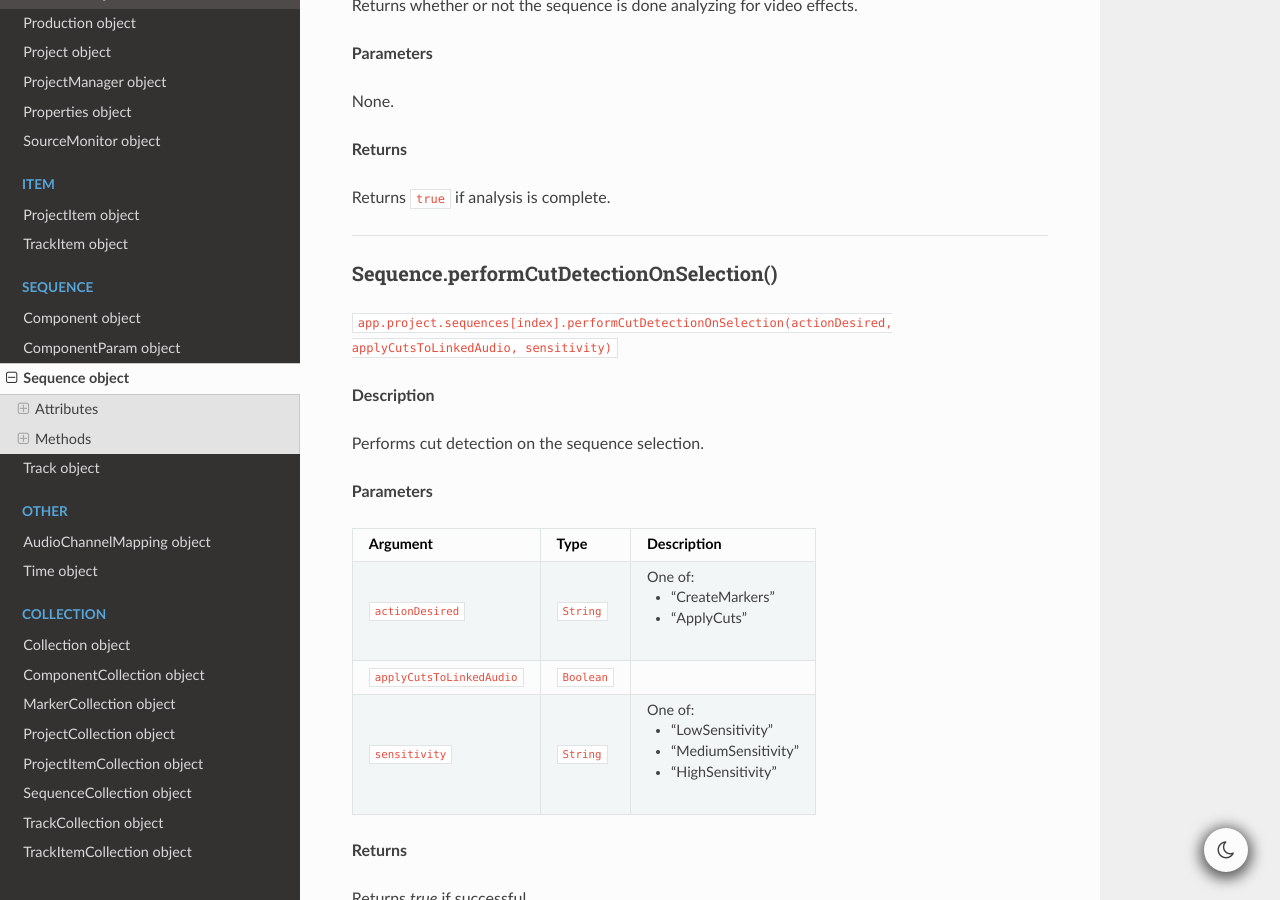
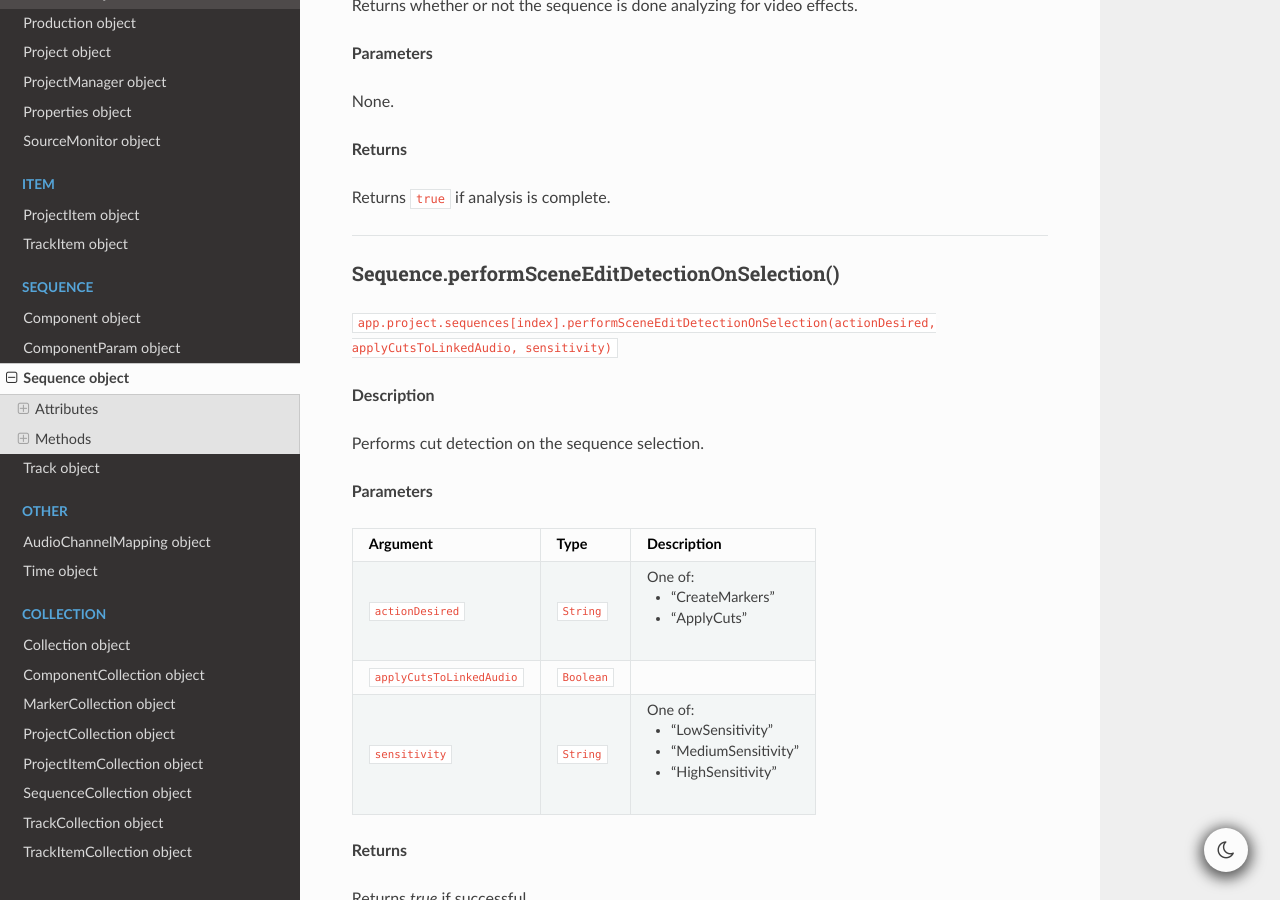
Before and after one commit to docsforadobe/premiere-scripting-guide, a Sphinx documentation site: the page built from docs/sequence/sequence.rst, in a window 1280 px wide and 900 px high, scrolled down 13656 px. Built offline with Sphinx 7.4.7 and the Read the Docs theme 2.0.0, drawn with Linux system fonts in a browser that asks for light colours.

Commit message:
performCutDetectionOnSelection() --> performSceneEditDetectionOnSelection()
performCutDetectionOnSelection() --> performSceneEditDetectionOnSelection()

```diff
--- a/docs/sequence/sequence.rst
+++ b/docs/sequence/sequence.rst
@@ -714,12 +714,12 @@ Returns ``true`` if analysis is complete.
 
 ----
 
-.. _sequence.performCutDetectionOnSelection:
+.. _sequence.performSceneEditDetectionOnSelection:
 
-Sequence.performCutDetectionOnSelection()
+Sequence.performSceneEditDetectionOnSelection()
 *******************************************************************************************************
 
-``app.project.sequences[index].performCutDetectionOnSelection(actionDesired, applyCutsToLinkedAudio, sensitivity)``
+``app.project.sequences[index].performSceneEditDetectionOnSelection(actionDesired, applyCutsToLinkedAudio, sensitivity)``
 
 **Description**
 
```
